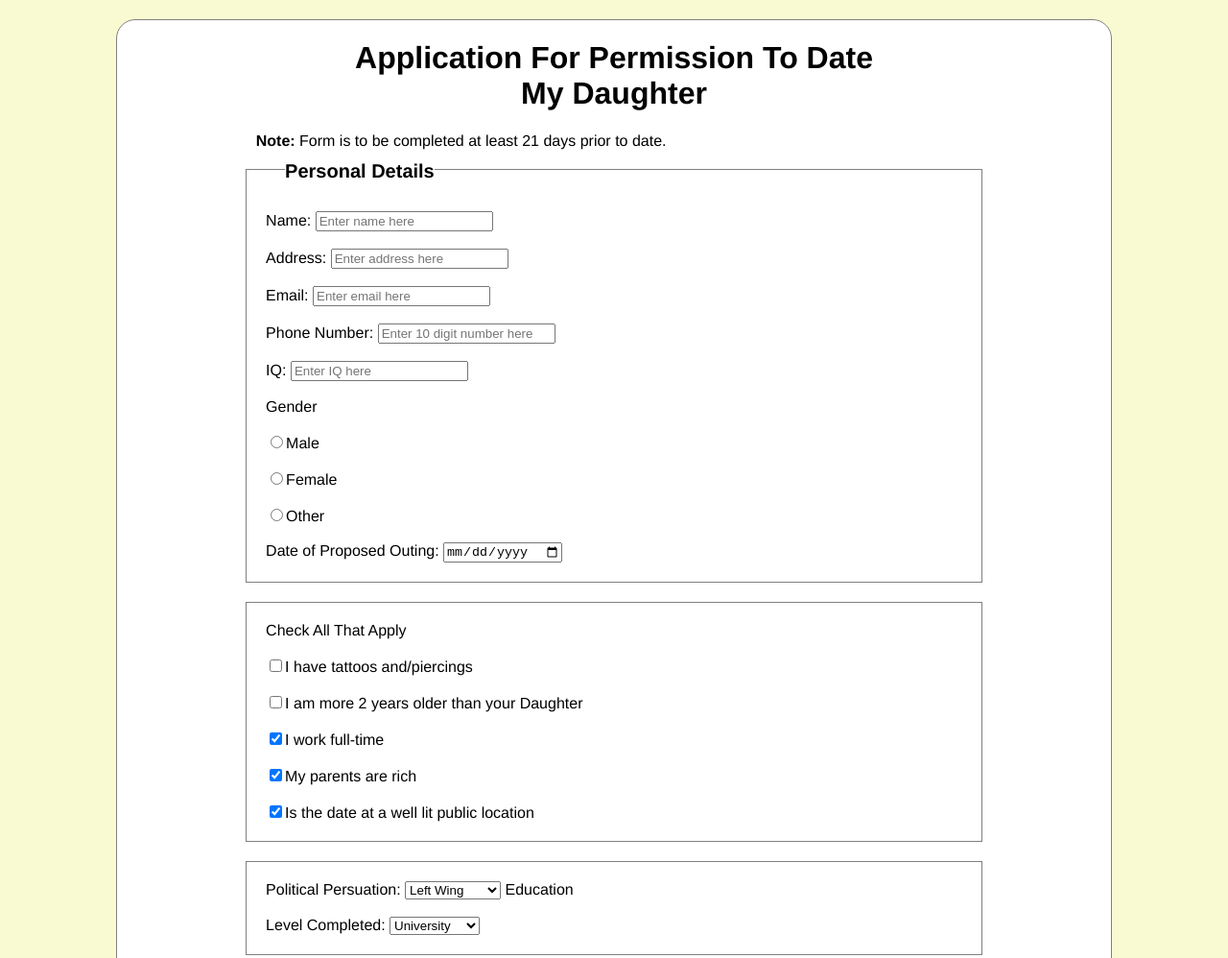
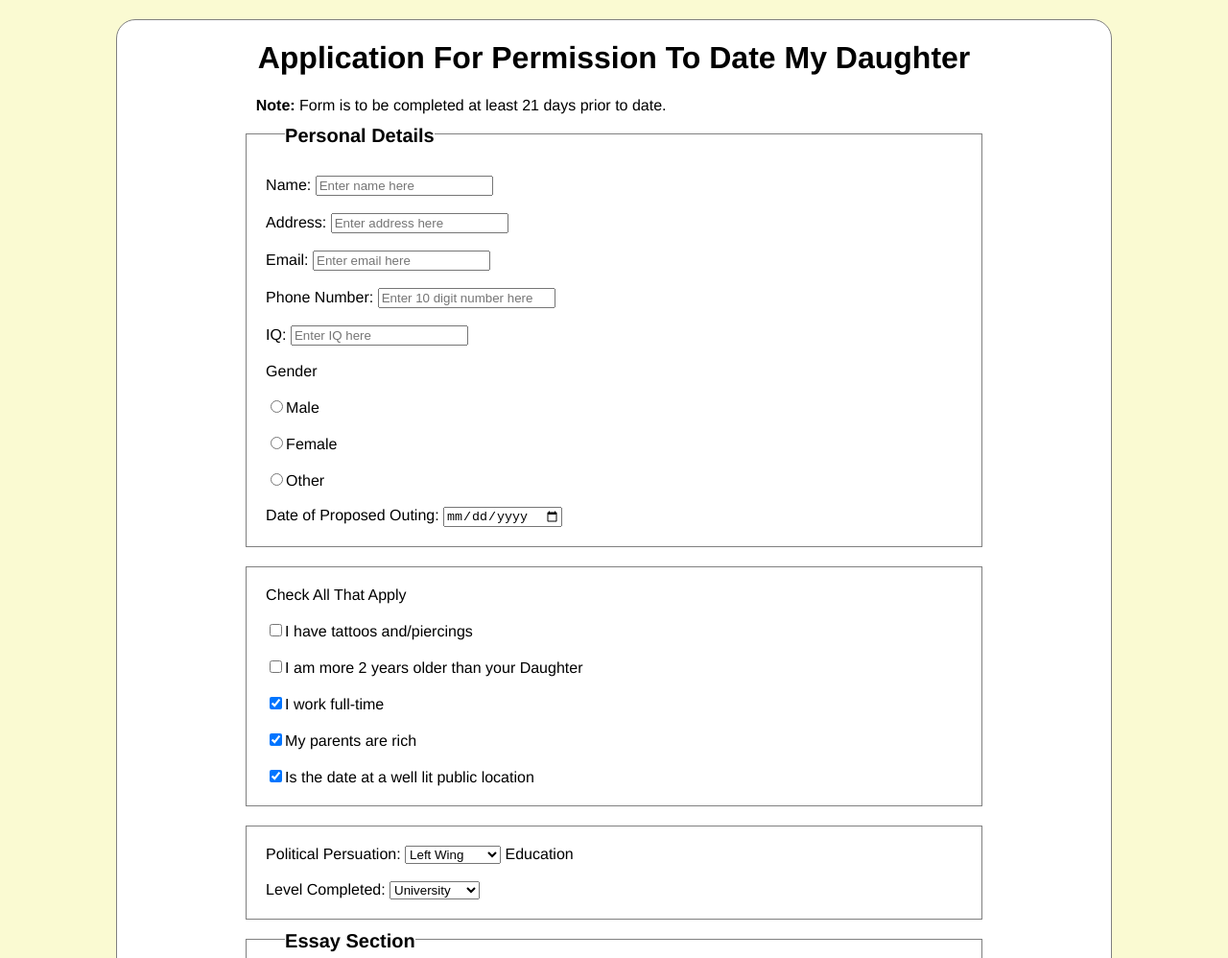
Before and after one commit to wilfried-237/Survey-Form, a plain HTML site: page index.html in a window 1280 px wide. Shown: the top 998 px of the page at 96% size. Drawn offline with Linux system fonts and the light colour scheme.

Commit message:
Finalising index

```diff
--- a/index.html
+++ b/index.html
@@ -14,7 +14,7 @@
         <div class="shell">
             <form action="#" method="post">
                 <div class="heading">
-                    <h1>Application For Permission To Date<br> My Daughter</h1>
+                    <h1>Application For Permission To Date My Daughter</h1>
                     <p><b>Note:</b> Form is to be completed at least 21 days prior to date.</p>
                 </div>
                 <div class="sec1">
```
